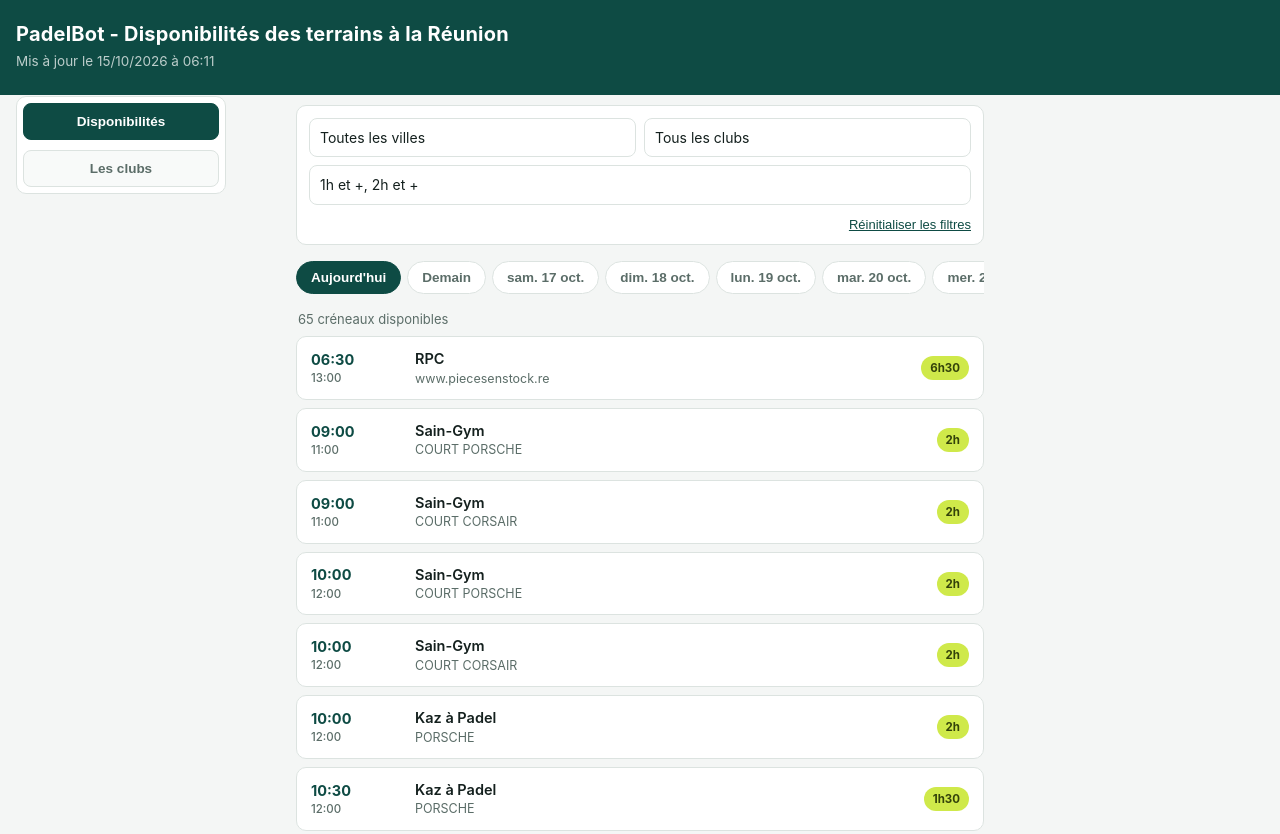
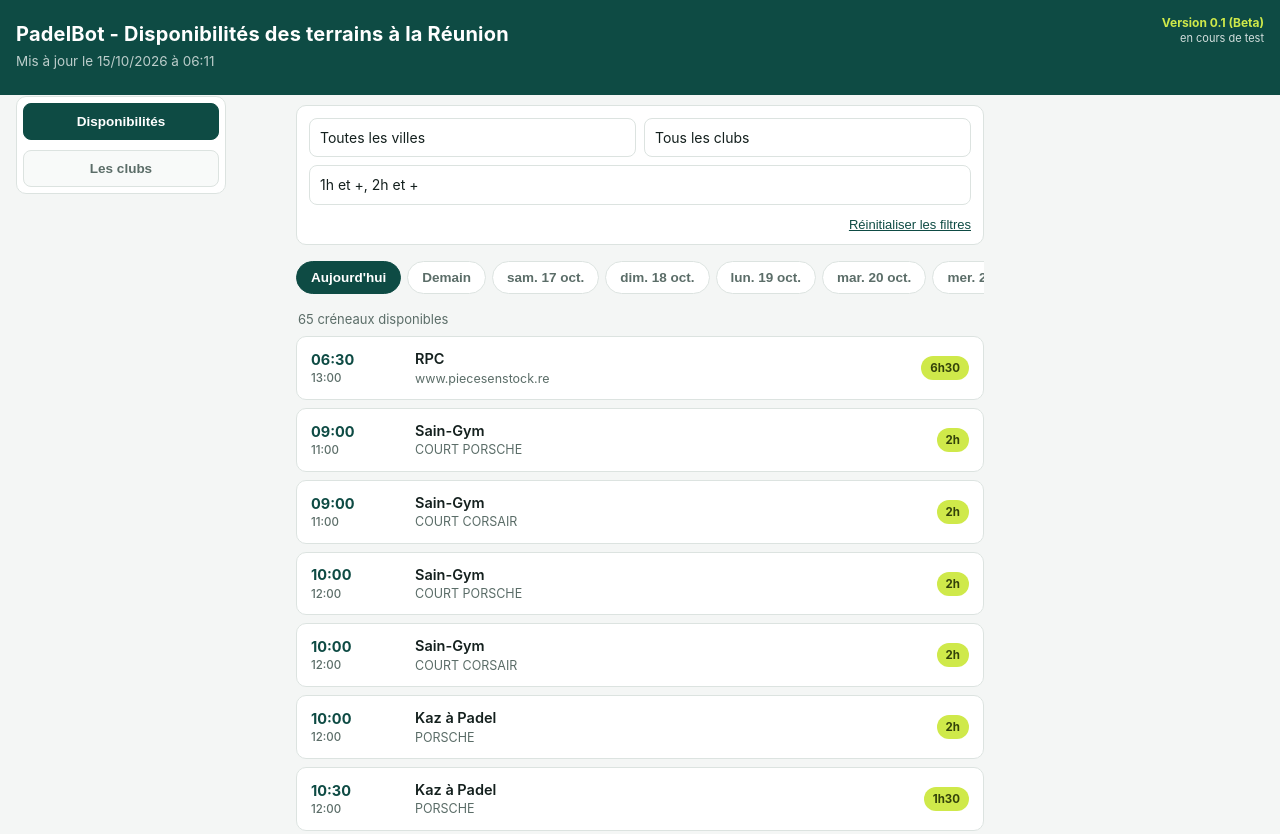
Before and after one commit to DavidGGG9/padel-bot-web, a plain HTML site: page docs/index.html in a window 1280 px wide. Shown: the top 834 px of the page. Drawn offline with Linux system fonts and the light colour scheme.

Commit message:
various fixes the the html front

```diff
--- a/docs/index.html
+++ b/docs/index.html
@@ -26,9 +26,27 @@
     line-height: 1.4;
   }
   header {
+    position: relative;
     background: var(--primary);
     color: var(--primary-ink);
     padding: 20px 16px 24px;
+  }
+  .beta-badge {
+    position: absolute;
+    top: 16px;
+    right: 16px;
+    display: flex;
+    flex-direction: column;
+    align-items: flex-end;
+    gap: 2px;
+    text-align: right;
+    font-size: 11px;
+    line-height: 1.2;
+    color: rgba(255,255,255,0.82);
+  }
+  .beta-badge strong {
+    color: var(--accent);
+    font-size: 12px;
   }
   header h1 {
     margin: 0 0 4px;
@@ -340,6 +358,10 @@
 <header>
   <h1>PadelBot - Disponibilités des terrains à la Réunion</h1>
   <p class="updated" id="updated"></p>
+  <div class="beta-badge" aria-label="Version 0.1 Beta, en cours de test">
+    <strong>Version 0.1 (Beta)</strong>
+    <span>en cours de test</span>
+  </div>
 </header>
 
 <main>
```
